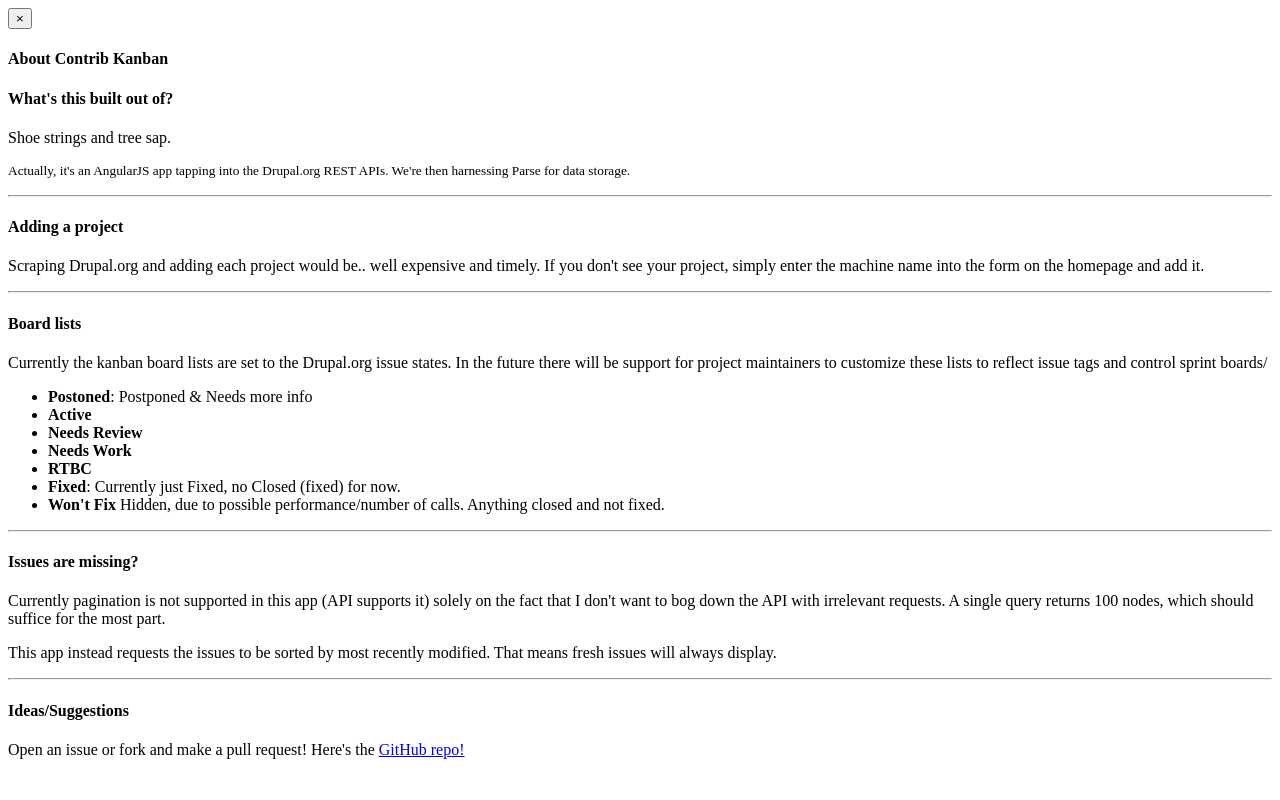
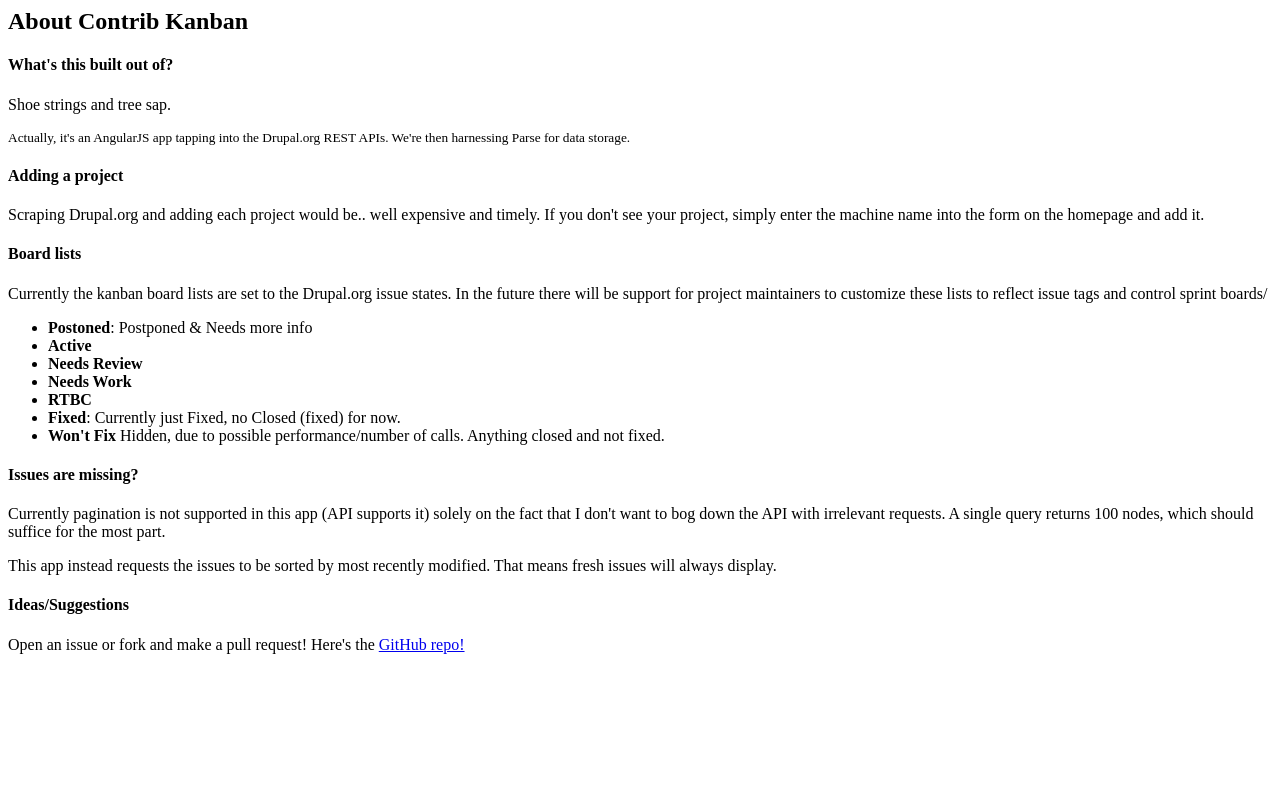
Before and after one commit to mglaman/contribkanban.com, a PHP site: page /views/help.html in a window 1280 px wide. Run offline with PHP 8.4, Linux system fonts and the light colour scheme.

Commit message:
Move to Dialog v. Modal. Enhance filters.

```diff
--- a/app/scripts/controllers/boardCtrl.js
+++ b/app/scripts/controllers/boardCtrl.js
@@ -19,12 +19,14 @@ projectKanbanApp.controller(
       $scope.boardLists = [];
       $scope.projectRelease = {name: $routeParams.branch, label: $routeParams.branch } || {};
       $scope.priorities = {
+        0: 'Any',
         100: 'Minor',
         200: 'Normal',
         300: 'Major',
         400: 'Critical'
       };
       $scope.categories = {
+        0: 'Any',
         1: 'Bug report',
         2: 'Task',
         3: 'Feature request',
--- a/app/scripts/filters/statusFilter.js
+++ b/app/scripts/filters/statusFilter.js
@@ -43,7 +43,7 @@ projectKanbanApp.filter('issuePriorityFilter', function () {
   return function(issues, priority) {
     return issues.filter(function(issue) {
       // If no priority...
-      if (priority === undefined || priority == null || priority == '') {
+      if (priority === undefined || priority == null || priority == '' || priority == 0) {
         return true;
       }
       else {
@@ -60,7 +60,7 @@ projectKanbanApp.filter('issueCategoryFilter', function () {
   return function(issues, category) {
     return issues.filter(function(issue) {
       // If no category...
-      if (category === undefined || category == null || category == '') {
+      if (category === undefined || category == null || category == '' || category == 0) {
         return true;
       }
       else {
--- a/app/views/help.html
+++ b/app/views/help.html
@@ -1,22 +1,25 @@
-<div class="modal fade">
-    <div class="modal-dialog">
-        <div class="modal-content">
-            <div class="modal-header">
-                <button type="button" class="close" data-ng-click="close()" data-dismiss="modal" aria-hidden="true">&times;</button>
-                <h4 class="modal-title">About Contrib Kanban</h4>
+<md-dialog aria-label="About Contrib Kanban" style="min-width: 60%;">
+  <md-toolbar>
+      <div class="md-toolbar-tools">
+        <h2 class="">About Contrib Kanban</h2>
+        <span flex></span>
+        <md-button class="md-icon-button">
+            <md-icon md-svg-src="img/icons/ic_close_24px.svg" aria-label="Close dialog"></md-icon>
+        </md-button>
       </div>
-            <div class="modal-body">
-                <h4>What's this built out of?</h4>
+  </md-toolbar>
+  <md-content flex layout="column" layout-padding layout-margin>
+    <h4 class="md-headline">What's this built out of?</h4>
     <p>Shoe strings and tree sap.</p>
     <p><small>Actually, it's an AngularJS app tapping into the Drupal.org REST APIs. We're then harnessing Parse for data storage.</small></p>
-                <hr />
-                <h4>Adding a project</h4>
+    <md-divider></md-divider>
+    <h4 class="md-headline">Adding a project</h4>
     <p>Scraping Drupal.org and adding each project would be.. well expensive and timely. If you don't see your project, simply enter the machine name into the form on the homepage and add it.</p>
-                <hr />
-                <h4>Board lists</h4>
+    <md-divider></md-divider>
+    <h4 class="md-headline">Board lists</h4>
     <p>Currently the kanban board lists are set to the Drupal.org issue states. In the future there will be support for project maintainers to customize these lists to reflect issue tags and control sprint boards/</p>
     <ul>
-                    <li><strong>Postoned</strong>: Postponed & Needs more info</li>
+        <li><strong>Postoned</strong>: Postponed &amp; Needs more info</li>
         <li><strong>Active</strong></li>
         <li><strong>Needs Review</strong></li>
         <li><strong>Needs Work</strong></li>
@@ -24,17 +27,12 @@
         <li><strong>Fixed</strong>: Currently just Fixed, no Closed (fixed) for now.</li>
         <li><strong>Won't Fix</strong> Hidden, due to possible performance/number of calls. Anything closed and not fixed.</li>
     </ul>
-                <hr />
-                <h4>Issues are missing?</h4>
+    <md-divider></md-divider>
+    <h4 class="md-headline">Issues are missing?</h4>
     <p>Currently pagination is not supported in this app (API supports it) solely on the fact that I don't want to bog down the API with irrelevant requests. A single query returns 100 nodes, which should suffice for the most part.</p>
     <p>This app instead requests the issues to be sorted by most recently modified. That means fresh issues will always display.</p>
-                <hr />
-                <h4>Ideas/Suggestions</h4>
+    <md-divider></md-divider>
+    <h4 class="md-headline">Ideas/Suggestions</h4>
     <p>Open an issue or fork and make a pull request! Here's the <a href="https://github.com/mglaman/contribkanban.com">GitHub repo!</a></p>
-            </div>
-            <div class="modal-footer">
-
-            </div>
-        </div>
-    </div>
-</div>
+  </md-content>
+</md-dialog>
--- a/app/views/kanban-sprint.html
+++ b/app/views/kanban-sprint.html
@@ -4,7 +4,7 @@
             <div layout="column" class="flex-66">
                 <h1>{{ sprint.title }}</a></h1>
             </div>
-            <div layout="column" class="flex-33">
+            <div layout="column" class="flex-33" layout-align="end end">
                 <div layout="row">
                     <md-input-container>
                         <label for="issuePriorities" class="sr-only">Issue priorities</label>
--- a/app/views/kanban.html
+++ b/app/views/kanban.html
@@ -4,9 +4,9 @@
             <div layout="column" class="flex-66">
                 <h1><a href="https://www.drupal.org/project/{{ project.machine_name }}" target="_blank">{{ project.title }}</a></h1>
             </div>
-            <div layout="column" class="flex-33">
+            <div layout="column" class="flex-33" layout-align="end end">
                 <div layout="row">
-                    <md-input-container>
+                    <md-input-container ng-hide="releaseBranches === undefined">
                         <label for="projectBranches">Project branches</label>
                         <md-select id="projectBranches" class="form-control pull-left input-sm" ng-model="projectRelease" ng-change="updateBoardRoute()">
                             <md-option ng-repeat="release in releaseBranches track by release.label" ng-value="release">{{ release.name }}</md-option>
@@ -29,7 +29,7 @@
         </div>
     </div>
     <div class="kanban-board--container">
-        <div class="kanban-board scrolly">
+        <div class="kanban-board scrolly" flex layout="row">
             <div class="kanban-board--list scrolly md-whiteframe-z2" flex layout="column" data-ng-repeat="list in boardLists track by $index" data-ng-controller="listCtrl">
                 <div class="kanban-board--list__header">
                     <h2 class="md-subhead">
--- a/app/views/sidenav.html
+++ b/app/views/sidenav.html
@@ -14,14 +14,14 @@
     <md-menu-content>
         <md-menu-item>
             <md-button ng-click="openHelp() | trackEvent:'Button':'Help modal'; toggleSidenav()" class="btn btn-default navbar-buttons navbar-help">
-                <span class="fa fa-question" aria-hidden="true"></span>
+                <md-icon md-svg-icon="assets/icons/help.svg"></md-icon>
                 <span class="sr-only">Help</span>
             </md-button>
         </md-menu-item>
         <md-menu-item>
             <md-button href="https://github.com/mglaman/contribkanban.com" target="_blank" ng-click="toggleSidenav()">
-                <span class="fa fa-bug" aria-hidden="true"></span>
-                <span class="sr-only">Bugs</span>
+                <md-icon md-svg-icon="assets/icons/bug.svg"></md-icon>
+                <span>Bugs</span>
             </md-button>
         </md-menu-item>
     </md-menu-content>
```
Also changed, not shown: app/scripts/controllers/headerCtrl.js (+7 -6 lines), app/styles/main.scss (+6 -12 lines). Lines whose indentation alone changed are shown as unchanged.
